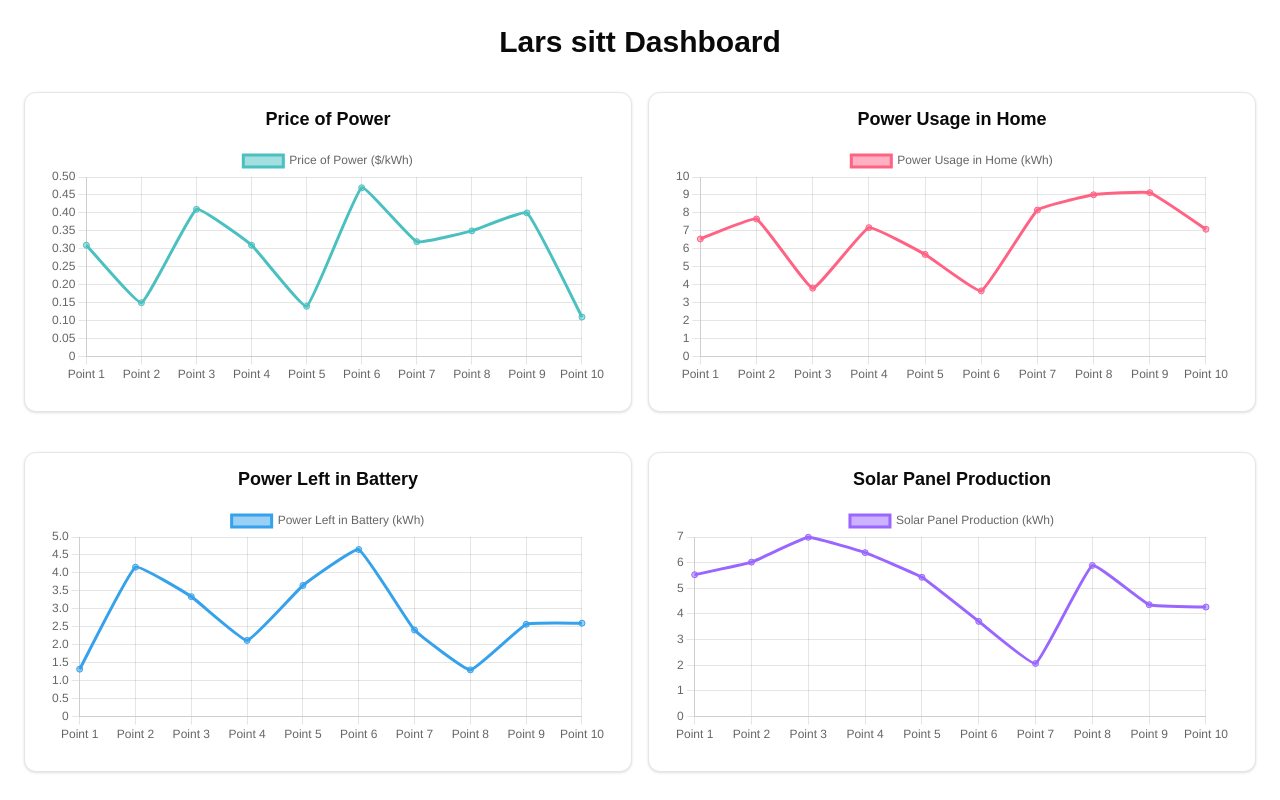
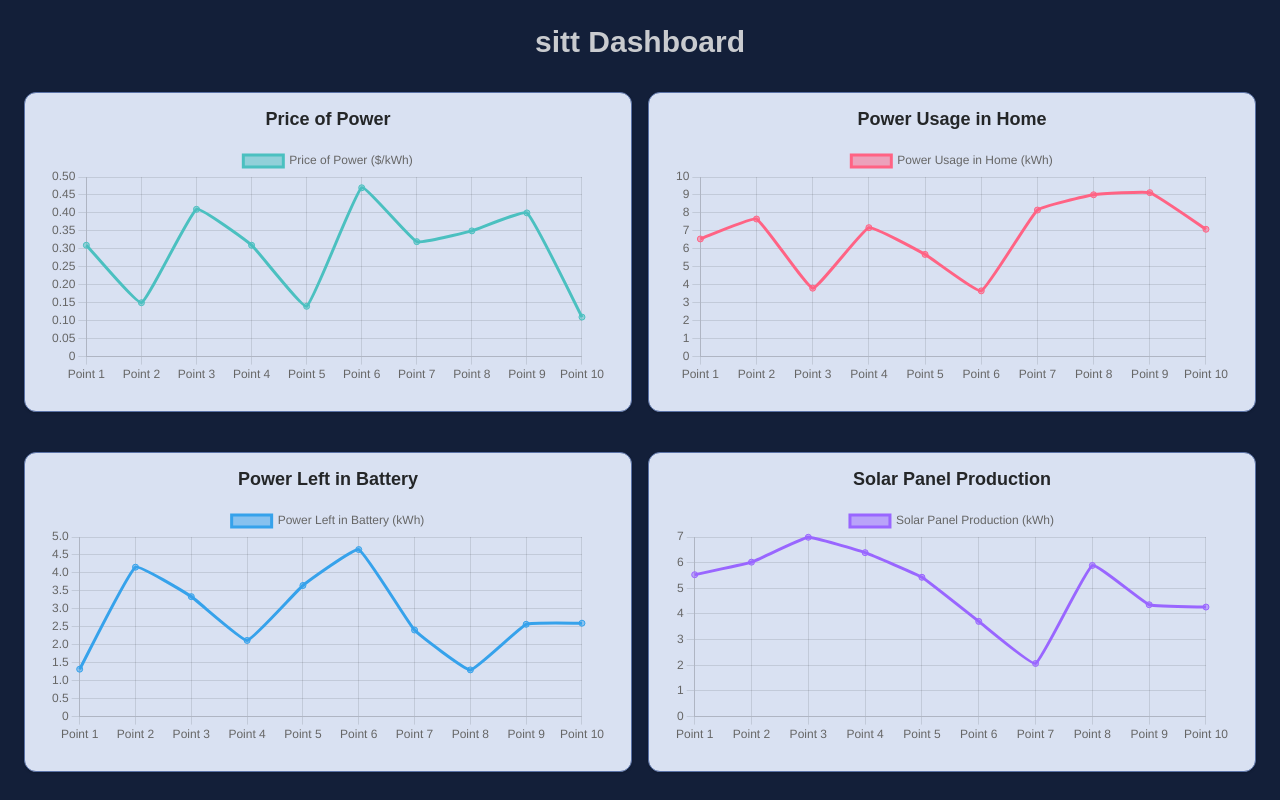
Before and after one commit to Kristiangit/subdomain_app, a Next.js app: page / in a window 1280 px wide. Built offline with nearby package versions, Linux system fonts and the light colour scheme.

Commit message:
requests work in theory

```diff
--- a/app/globals.css
+++ b/app/globals.css
@@ -6,60 +6,49 @@ body {
   font-family: Arial, Helvetica, sans-serif;
 }
 
-@layer base {
-  :root {
-    --background: 0 0% 100%;
-    --foreground: 0 0% 3.9%;
-    --card: 0 0% 100%;
-    --card-foreground: 0 0% 3.9%;
-    --popover: 0 0% 100%;
-    --popover-foreground: 0 0% 3.9%;
-    --primary: 0 0% 9%;
-    --primary-foreground: 0 0% 98%;
-    --secondary: 0 0% 96.1%;
-    --secondary-foreground: 0 0% 9%;
-    --muted: 0 0% 96.1%;
-    --muted-foreground: 0 0% 45.1%;
-    --accent: 0 0% 96.1%;
-    --accent-foreground: 0 0% 9%;
-    --destructive: 0 84.2% 60.2%;
-    --destructive-foreground: 0 0% 98%;
-    --border: 0 0% 89.8%;
-    --input: 0 0% 89.8%;
-    --ring: 0 0% 3.9%;
-    --chart-1: 12 76% 61%;
-    --chart-2: 173 58% 39%;
-    --chart-3: 197 37% 24%;
-    --chart-4: 43 74% 66%;
-    --chart-5: 27 87% 67%;
-    --radius: 0.5rem;
-  }
-  .dark {
-    --background: 0 0% 3.9%;
-    --foreground: 0 0% 98%;
-    --card: 0 0% 3.9%;
-    --card-foreground: 0 0% 98%;
-    --popover: 0 0% 3.9%;
-    --popover-foreground: 0 0% 98%;
-    --primary: 0 0% 98%;
-    --primary-foreground: 0 0% 9%;
-    --secondary: 0 0% 14.9%;
-    --secondary-foreground: 0 0% 98%;
-    --muted: 0 0% 14.9%;
-    --muted-foreground: 0 0% 63.9%;
-    --accent: 0 0% 14.9%;
-    --accent-foreground: 0 0% 98%;
-    --destructive: 0 62.8% 30.6%;
-    --destructive-foreground: 0 0% 98%;
-    --border: 0 0% 14.9%;
-    --input: 0 0% 14.9%;
-    --ring: 0 0% 83.1%;
-    --chart-1: 220 70% 50%;
-    --chart-2: 160 60% 45%;
-    --chart-3: 30 80% 55%;
-    --chart-4: 280 65% 60%;
-    --chart-5: 340 75% 55%;
-  }
+:root  {
+  --background: 221 50% 15%;
+  --foreground: 221 5% 80%;
+  --card: 221 50% 90%;
+  --card-foreground: 221 5% 15%;
+  --popover: 221 100% 95%;
+  --popover-foreground: 221 100% 10%;
+  --primary: 221 64% 43%;
+  --primary-foreground: 0 0% 100%;
+  --secondary: 221 30% 70%;
+  --secondary-foreground: 0 0% 0%;
+  --muted: 183 30% 85%;
+  --muted-foreground: 221 5% 35%;
+  --accent: 183 30% 80%;
+  --accent-foreground: 221 5% 93%;
+  --destructive: 0 100% 30%;
+  --destructive-foreground: 221 5% 90%;
+  --border: 221 30% 50%;
+  --input: 221 30% 28%;
+  --ring: 221 64% 43%;
+  --radius: 0.5rem;
+}
+.dark  {
+  --background: 221 50% 10%;
+  --foreground: 221 5% 90%;
+  --card: 221 50% 10%;
+  --card-foreground: 221 5% 90%;
+  --popover: 221 50% 5%;
+  --popover-foreground: 221 5% 90%;
+  --primary: 221 64% 43%;
+  --primary-foreground: 0 0% 100%;
+  --secondary: 221 30% 20%;
+  --secondary-foreground: 0 0% 100%;
+  --muted: 183 30% 25%;
+  --muted-foreground: 221 5% 60%;
+  --accent: 183 30% 25%;
+  --accent-foreground: 221 5% 90%;
+  --destructive: 0 100% 30%;
+  --destructive-foreground: 221 5% 90%;
+  --border: 221 30% 28%;
+  --input: 221 30% 28%;
+  --ring: 221 64% 43%;
+  --radius: 0.5rem;
 }
 
 @layer base {
--- a/app/login/page.tsx
+++ b/app/login/page.tsx
@@ -15,14 +15,18 @@ import {
   FormMessage,
 } from "../../components/ui/form"
 import { Input } from "../../components/ui/input"
+import { Card, CardHeader, CardContent } from "../../components/ui/card"
+
+import info from '/home/kristian/Dokumenter/Skole-Kode/TANK/subdomain-app/info.json'
 
 const formSchema = z.object({
-  username: z.string().min(2, {
-    message: "Username must be at least 2 characters.",
-  }),
-  password: z.string().min(3, {
-    message: "Password must be at least 3 characters.",
-  }),
+  username: z.string(),
+  password: z.string()
+}).refine((data) => {
+  return data.password === info.password && data.username === info.name
+}, {
+  message: 'Incorrect username or password',
+  path: ['password']
 })
 
 export default function Login() {
@@ -41,8 +45,17 @@ export default function Login() {
       console.log(values)
     }
 
+
     return (
       <div className="w-screen h-screen flex justify-center items-center">
+      <Card>
+        <CardHeader>
+          <span className="w-100 text-center">
+            Login
+          </span>
+        </CardHeader>
+        <CardContent>
+
 
       <Form {...form}>
         <form onSubmit={form.handleSubmit(onSubmit)} className="space-y-8">
@@ -53,11 +66,8 @@ export default function Login() {
               <FormItem>
                 <FormLabel>Username</FormLabel>
                 <FormControl>
-                <Input placeholder="shadcn" {...field} />
+                  <Input placeholder="Username" {...field} />
                 </FormControl>
-              <FormDescription>
-                This is your public display name.
-              </FormDescription>
                 <FormMessage />
               </FormItem>
             )}
@@ -71,9 +81,6 @@ export default function Login() {
                 <FormControl>
                   <Input type="password" placeholder="Password" {...field} />
                 </FormControl>
-              <FormDescription>
-                This is your public display name.
-              </FormDescription>
                 <FormMessage />
               </FormItem>
             )}
@@ -81,6 +88,8 @@ export default function Login() {
           <Button type="submit">Submit</Button>
         </form>
       </Form>
+      </CardContent>
+      </Card>
       </div>
 
     )
--- a/app/page.tsx
+++ b/app/page.tsx
@@ -13,7 +13,7 @@ import {
 } from 'chart.js'
 import { Card, CardContent, CardHeader } from '@/components/ui/card'
 
-import info from '@/info.json'
+import info from '/home/kristian/Dokumenter/Skole-Kode/TANK/subdomain-app/info.json'
 
 ChartJS.register(
   CategoryScale,
--- a/app/update/page.tsx
+++ b/app/update/page.tsx
@@ -15,6 +15,7 @@ import {
   FormMessage,
 } from "../../components/ui/form"
 import { Input } from "../../components/ui/input"
+import { Card, CardHeader, CardContent } from "../../components/ui/card"
 
 const formSchema = z.object({
   username: z.string().min(2, {
@@ -45,11 +46,35 @@ export default function Update() {
     function onSubmit(values: z.infer<typeof formSchema>) {
     // Do something with the form values.
     // ✅ This will be type-safe and validated.
-    console.log(values)
+      console.log(values)
+      sendUpdatePutRequest(values);
+    }
+    async function sendUpdatePutRequest(form_data: z.infer<typeof formSchema>) {
+      const res = await fetch("http://gruppe11.codexenmo.no//api/update", {
+          method: "PUT",
+          headers: {
+              'Accept': 'application/json',
+              'Content-Type': 'application/json'
+          },
+          body: JSON.stringify({
+              userId: "ballestein",
+              newName: form_data.username,
+          })
+      })
+      const data = await res.json();
+      console.log(data)
     }
 
   return (
     <div className="w-screen h-screen flex justify-center items-center">
+    <Card>
+      <CardHeader>
+        <span className="w-100 text-center">
+          Update User Info
+        </span>
+      </CardHeader>
+      <CardContent>
+
 
     <Form {...form}>
       <form onSubmit={form.handleSubmit(onSubmit)} className="space-y-8">
@@ -60,11 +85,8 @@ export default function Update() {
             <FormItem>
               <FormLabel>Username</FormLabel>
               <FormControl>
-                <Input placeholder="shadcn" {...field} />
+                <Input placeholder="Username" {...field} />
               </FormControl>
-              <FormDescription>
-                This is your public display name.
-              </FormDescription>
               <FormMessage />
             </FormItem>
           )}
@@ -78,9 +100,6 @@ export default function Update() {
               <FormControl>
                 <Input type="password" placeholder="Password" {...field} />
               </FormControl>
-              <FormDescription>
-                This is your public display name.
-              </FormDescription>
               <FormMessage />
             </FormItem>
           )}
@@ -94,9 +113,6 @@ export default function Update() {
               <FormControl>
                 <Input type="password" placeholder="Password" {...field} />
               </FormControl>
-              <FormDescription>
-                This is your public display name.
-              </FormDescription>
               <FormMessage />
             </FormItem>
           )}
@@ -104,6 +120,8 @@ export default function Update() {
         <Button type="submit">Submit</Button>
       </form>
     </Form>
+    </CardContent>
+    </Card>
     </div>
 
   )
--- a/info.json
+++ b/info.json
@@ -1,5 +1,8 @@
 {
-    "name": "Lars",
+    "name": "default_name",
     "email": "default_email",
-    "api": "default_api_key"
+    "api": "default_api_key",
+    "web_port": 21003,
+    "ssh_port": 17003,
+    "password": "pass"
 }
--- a/package.json
+++ b/package.json
@@ -19,6 +19,7 @@
     "clsx": "^2.1.1",
     "lucide-react": "^0.453.0",
     "next": "15.0.1",
+    "pg": "^8.13.1",
     "react": "^18.3.1",
     "react-chartjs-2": "^5.2.0",
     "react-dom": "^18.3.1",
@@ -30,6 +31,7 @@
   },
   "devDependencies": {
     "@types/node": "^20",
+    "@types/pg": "^8.11.10",
     "@types/react": "^18",
     "@types/react-dom": "^18",
     "postcss": "^8",
```
Also changed, not shown: 2 other files (tests, documents, lock files or other folders). Lines whose indentation alone changed are shown as unchanged.
